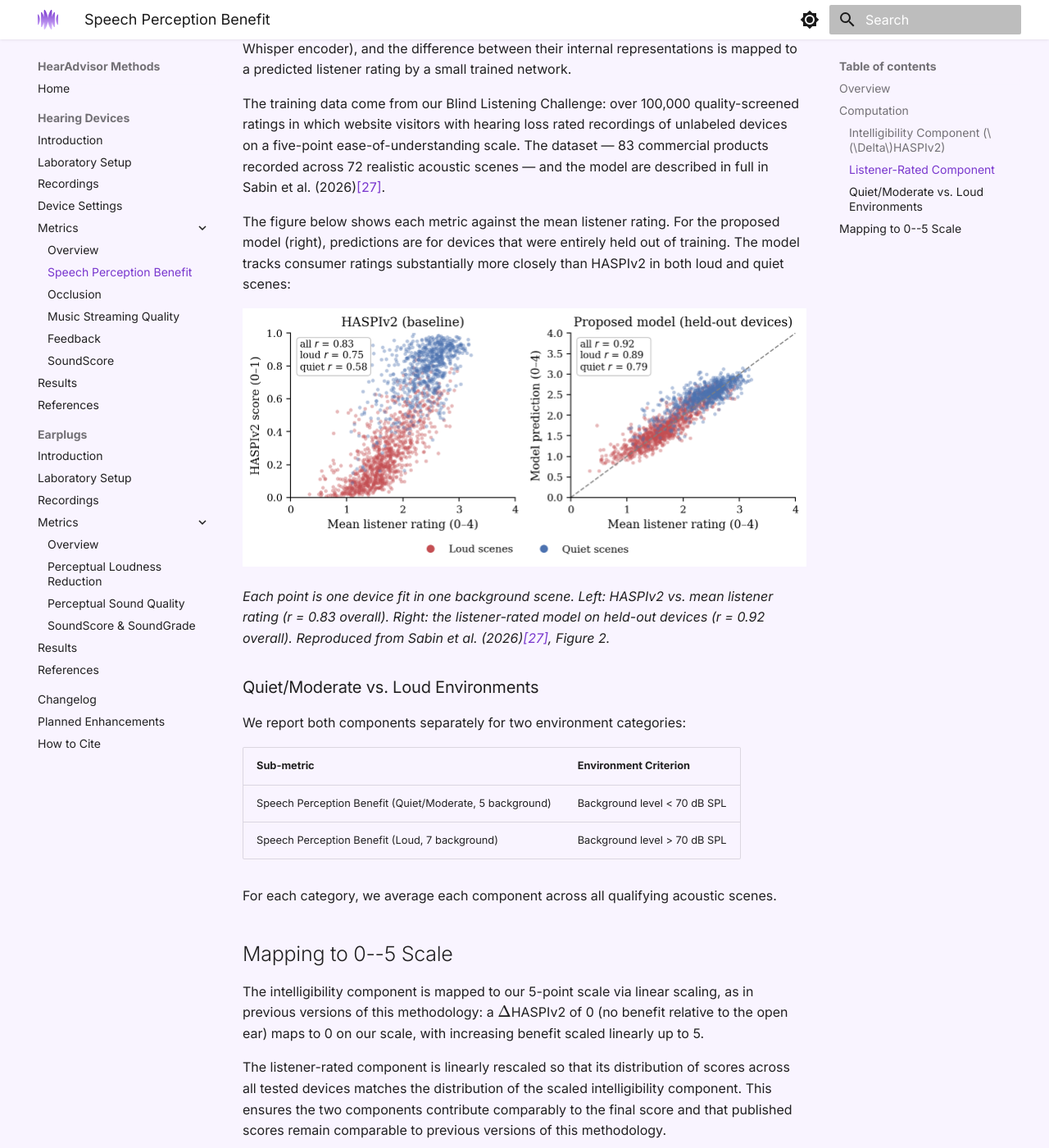
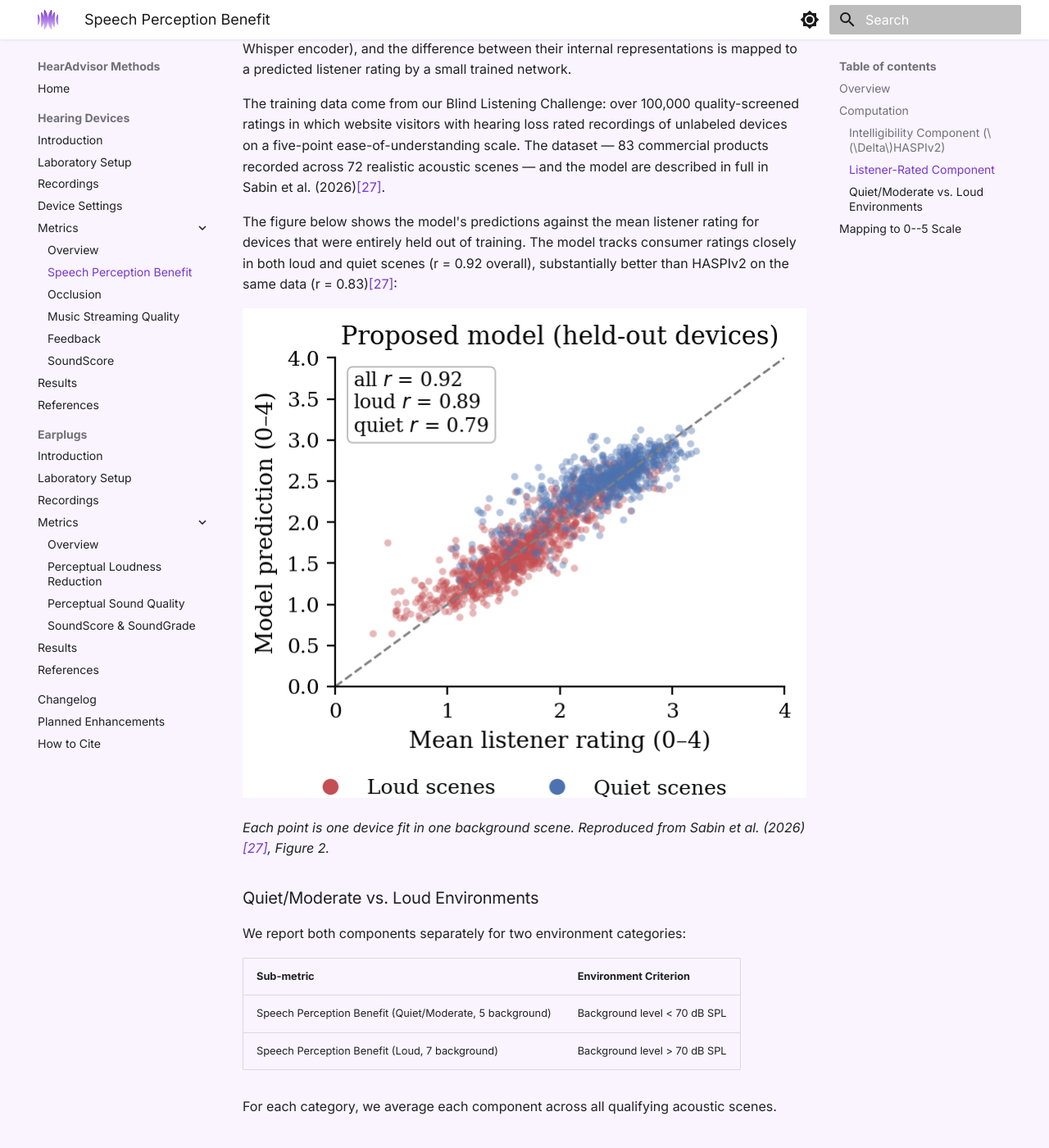
Before and after one commit to asabin/hearadvisor-methods, an MkDocs documentation site: the page built from docs/hearing-devices/metrics/speech-perception.md, in a window 1280 px wide and 1400 px high, scrolled down 1200 px. Shown: the whole window at 82% size. Built offline with MkDocs 1.6.1 and Material for MkDocs 9.7.7, drawn with Linux system fonts in a browser that asks for light colours.

Commit message:
methods: show only the model panel in the held-out scatter figure
Co-authored-by: Cursor <cursoragent@cursor.com>

```diff
--- a/docs/hearing-devices/metrics/speech-perception.md
+++ b/docs/hearing-devices/metrics/speech-perception.md
@@ -29,11 +29,11 @@ The second component is produced by a model trained to predict listener-rated ea
 
 The training data come from our Blind Listening Challenge: over 100,000 quality-screened ratings in which website visitors with hearing loss rated recordings of unlabeled devices on a five-point ease-of-understanding scale. The dataset — 83 commercial products recorded across 72 realistic acoustic scenes — and the model are described in full in Sabin et al. (2026)[[27]](../references.md).
 
-The figure below shows each metric against the mean listener rating. For the proposed model (right), predictions are for devices that were entirely held out of training. The model tracks consumer ratings substantially more closely than HASPIv2 in both loud and quiet scenes:
+The figure below shows the model's predictions against the mean listener rating for devices that were entirely held out of training. The model tracks consumer ratings closely in both loud and quiet scenes (r = 0.92 overall), substantially better than HASPIv2 on the same data (r = 0.83)[[27]](../references.md):
 
-![Predicted vs. actual listener ratings for HASPIv2 and the listener-rated model on held-out devices](../assets/fig7-speech-predicted-vs-actual.png)
+![Predicted vs. actual listener ratings for the listener-rated model on held-out devices](../assets/fig7-speech-predicted-vs-actual.png)
 
-*Each point is one device fit in one background scene. Left: HASPIv2 vs. mean listener rating (r = 0.83 overall). Right: the listener-rated model on held-out devices (r = 0.92 overall). Reproduced from Sabin et al. (2026)[[27]](../references.md), Figure 2.*
+*Each point is one device fit in one background scene. Reproduced from Sabin et al. (2026)[[27]](../references.md), Figure 2.*
 
 ### Quiet/Moderate vs. Loud Environments
 
```
Also changed, not shown: docs/hearing-devices/assets/fig7-speech-predicted-vs-actual.png.
